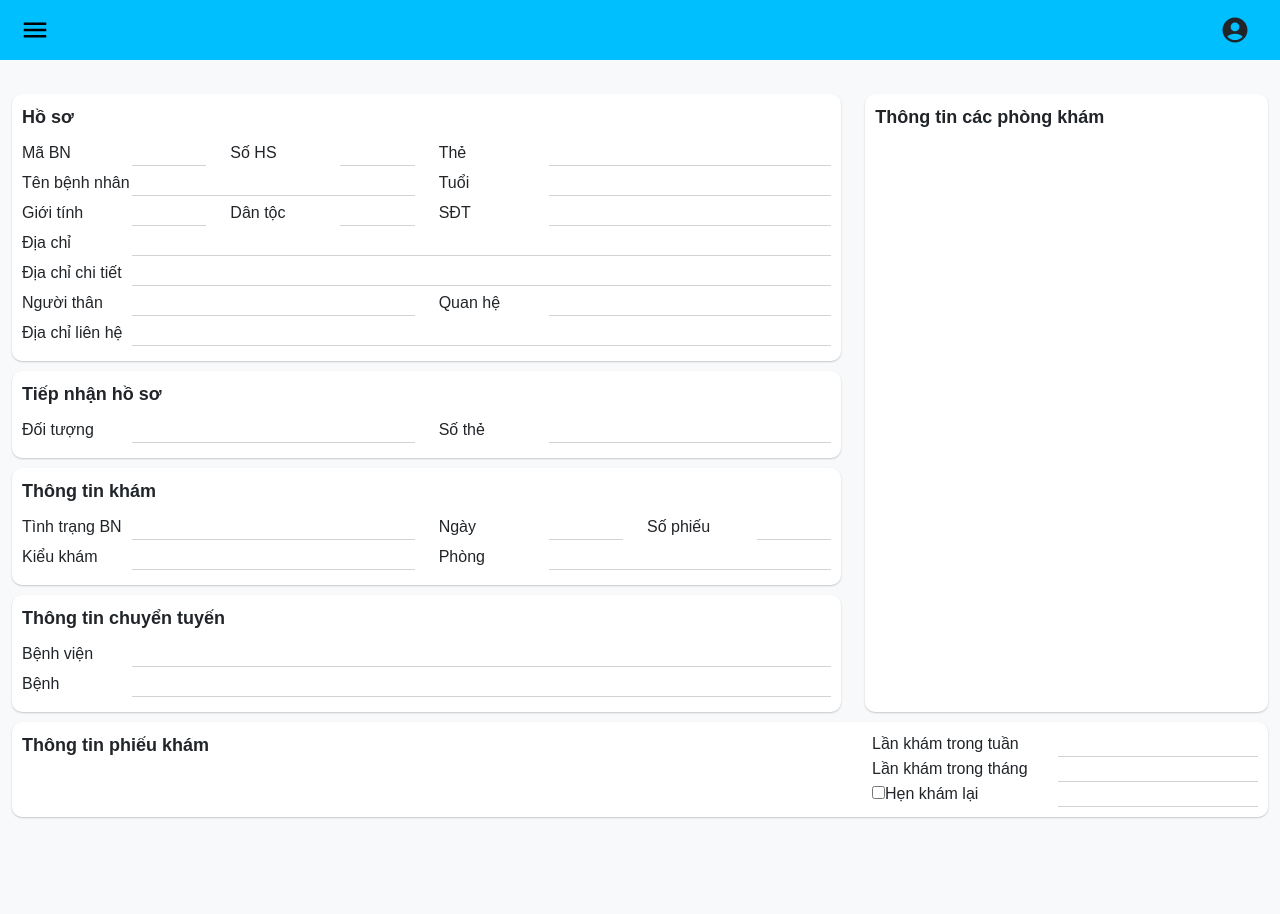
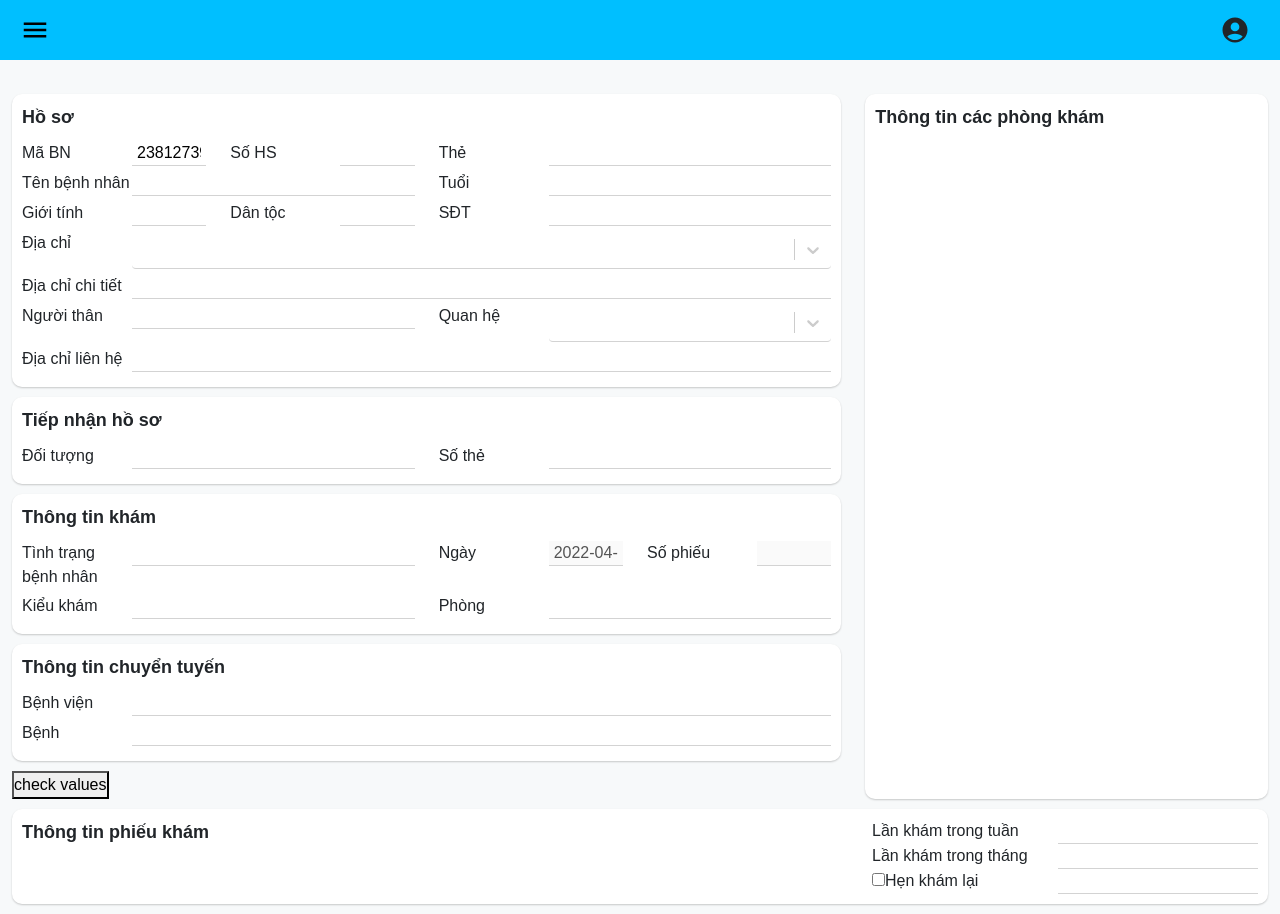
Before and after one commit to quochuy3401/rikkeisoft_his, a React (Create React App) app: page / in a window 1280 px wide. Before the commit the page ends 827 px from the top, so only its background shows below. Built offline with nearby package versions, Linux system fonts and the light colour scheme.

Commit message:
custom-field

```diff
--- a/package.json
+++ b/package.json
@@ -21,6 +21,7 @@
     "react-dom": "^18.1.0",
     "react-router-dom": "^6.3.0",
     "react-scripts": "5.0.1",
+    "react-select": "^5.3.2",
     "web-vitals": "^2.1.4",
     "yup": "^0.32.11"
   },
--- a/src/components/InputGroup/InputGroup.js
+++ /dev/null
@@ -1,18 +0,0 @@
-import { Col, Row } from "react-bootstrap";
-import "./InputGroup.css";
-
-export const InputGroup = (props) => {
-  const { label, id, name, disabled } = props;
-  return (
-    <>
-      <div className="input-wrapper d-flex">
-        <div>
-          <label>{label}</label>
-        </div>
-        <div>
-          <input type="text" id={id} name={name} disabled={disabled || false} />
-        </div>
-      </div>
-    </>
-  );
-};
--- a/src/components/Patient/PatientForm.js
+++ b/src/components/Patient/PatientForm.js
@@ -1,59 +1,137 @@
+import { Formik, Form, Field, FastField } from "formik";
 import { Col, Container, Row } from "react-bootstrap";
-import { InputGroup } from "../InputGroup/InputGroup";
+import { TextField } from "../../custom_field/TextField/TextField";
 import "./PatientForm.css";
-import {initialValues} from "../../formControl/patientForm.ts";
+import { initialValues, patientSchema } from "../../formControl/patientForm.ts";
+import { SelectField } from "../../custom_field/SelectField/SelectField";
 
 export const PatientForm = () => {
-  console.log(initialValues);
+    const fakeOptions = [
+    { value: 1, label: "Hanoi" },
+    { value: 2, label: "TPHCM" },
+    { value: 3, label: "HaiPhong" },
+  ];
+  const relationship =[
+    {value: "Bố", label: "Bố"},
+    {value: "Mẹ", label: "Mẹ"},
+    {value: "Anh trai", label: "Anh trai"},
+  ]
   return (
     <Container fluid>
       <Row style={{ marginTop: "70px" }}>
         {/* left-side */}
         <Col xl={8}>
           <div className="left-side">
+            <Formik
+              initialValues={initialValues}
+              validationSchema={patientSchema}
+              onSubmit={(values) => {
+                console.log(values);
+              }}
+            >
+              {(formikProps) => {
+                const values = {formikProps}
+                console.log(values);
+                return (
+                  <Form>
                     {/* hồ  sơ*/}
-            <form>
                     <div className="block shadow-fb">
                       <div className="category-title">Hồ sơ</div>
                       <Row>
                         <Col xl={3}>
-                    <InputGroup id="" name="" label="Mã BN" />
+                          <Field
+                            name="patientId"
+                            label="Mã BN"
+                            component={TextField}
+                            // error={errors.patientID}
+                            // touched={touched.patientId}
+                          />
                         </Col>
                         <Col xl={3}>
-                    <InputGroup id="" name="" label="Số HS" />
+                          <Field
+                            name="recordId"
+                            label="Số HS"
+                            component={TextField}
+                          />
                         </Col>
                         <Col xl={6}>
-                    <InputGroup id="" name="" label="Thẻ" />
+                          <Field
+                            name="insuranceCode"
+                            label="Thẻ"
+                            component={TextField}
+                          />
                         </Col>
                         <Col xl={6}>
-                    <InputGroup id="" name="" label="Tên bệnh nhân" />
+                          <Field
+                            name="name"
+                            label="Tên bệnh nhân"
+                            component={TextField}
+                          />
                         </Col>
                         <Col xl={6}>
-                    <InputGroup id="" name="" label="Tuổi" />
+                          <Field
+                            name="age"
+                            label="Tuổi"
+                            component={TextField}
+                          />
                         </Col>
                         <Col xl={3}>
-                    <InputGroup id="" name="" label="Giới tính" />
+                          <Field
+                            name="gender"
+                            label="Giới tính"
+                            component={TextField}
+                          />
                         </Col>
                         <Col xl={3}>
-                    <InputGroup id="" name="" label="Dân tộc" />
+                          <Field
+                            name="ethnic"
+                            label="Dân tộc"
+                            component={TextField}
+                          />
                         </Col>
                         <Col xl={6}>
-                    <InputGroup id="" name="" label="SĐT" />
+                          <FastField
+                            name="phoneNumber"
+                            label="SĐT"
+                            component={TextField}
+                          />
                         </Col>
                         <Col xl={12}>
-                    <InputGroup id="" name="" label="Địa chỉ" />
+                          <Field
+                            name="addressId"
+                            label="Địa chỉ"
+                            component={SelectField}
+                            options={fakeOptions}
+                          />
                         </Col>
                         <Col xl={12}>
-                    <InputGroup id="" name="" label="Địa chỉ chi tiết" />
+                          <Field
+                            name="detailAddress"
+                            label="Địa chỉ chi tiết"
+                            component={TextField}
+                          />
                         </Col>
                         <Col xl={6}>
-                    <InputGroup id="" name="" label="Người thân" />
+                          <FastField
+                            name="relative"
+                            label="Người thân"
+                            component={TextField}
+                          />
                         </Col>
                         <Col xl={6}>
-                    <InputGroup id="" name="" label="Quan hệ" />
+                          <FastField
+                            name="relationship"
+                            label="Quan hệ"
+                            component={SelectField}
+                            options={relationship}
+                          />
                         </Col>
                         <Col xl={12}>
-                    <InputGroup id="" name="" label="Địa chỉ liên hệ" />
+                          <FastField
+                            name="addrRelative"
+                            label="Địa chỉ liên hệ"
+                            component={TextField}
+                          />
                         </Col>
                       </Row>
                     </div>
@@ -62,10 +140,18 @@ export const PatientForm = () => {
                       <div className="category-title">Tiếp nhận hồ sơ</div>
                       <Row>
                         <Col xl={6}>
-                    <InputGroup id="" name="" label="Đối tượng" />
+                          <Field
+                            name="doiTuong"
+                            label="Đối tượng"
+                            component={TextField}
+                          />
                         </Col>
                         <Col xl={6}>
-                    <InputGroup id="" name="" label="Số thẻ" />
+                          <Field
+                            name="insuranceCode"
+                            label="Số thẻ"
+                            component={TextField}
+                          />
                         </Col>
                       </Row>
                     </div>
@@ -74,35 +160,73 @@ export const PatientForm = () => {
                       <div className="category-title">Thông tin khám</div>
                       <Row>
                         <Col xl={6}>
-                    <InputGroup id="" name="" label="Tình trạng BN" />
+                          <Field
+                            name="patientStatus"
+                            label="Tình trạng bệnh nhân"
+                            component={TextField}
+                          />
                         </Col>
                         <Col xl={3}>
-                    <InputGroup id="" name="" label="Ngày" />
+                          <FastField
+                            name="date"
+                            label="Ngày"
+                            component={TextField}
+                            disabled="true"
+                          />
                         </Col>
                         <Col xl={3}>
-                    <InputGroup id="" name="" label="Số phiếu" />
+                          <Field
+                            name="numberOrder"
+                            label="Số phiếu"
+                            component={TextField}
+                            disabled="true"
+                          />
                         </Col>
                         <Col xl={6}>
-                    <InputGroup id="" name="" label="Kiểu khám" />
+                          <Field
+                            name="diagnosisType"
+                            label="Kiểu khám"
+                            component={TextField}
+                          />
                         </Col>
                         <Col xl={6}>
-                    <InputGroup id="" name="" label="Phòng" />
+                          <Field
+                            name="clinicId"
+                            label="Phòng"
+                            component={TextField}
+                          />
                         </Col>
                       </Row>
                     </div>
                     {/* thông tin chuyển tuyến */}
                     <div className="block shadow-fb">
-                <div className="category-title">Thông tin chuyển tuyến</div>
+                      <div className="category-title">
+                        Thông tin chuyển tuyến
+                      </div>
                       <Row>
                         <Col xl={12}>
-                    <InputGroup id="" name="" label="Bệnh viện" />
+                          <FastField
+                            name="preHospital"
+                            label="Bệnh viện"
+                            component={TextField}
+                          />
                         </Col>
                         <Col xl={12}>
-                    <InputGroup id="" name="" label="Bệnh" />
+                          <FastField
+                            name="disease"
+                            label="Bệnh"
+                            component={TextField}
+                          />
                         </Col>
                       </Row>
                     </div>
-            </form>
+                    <button type="button" >
+                      check values
+                    </button>
+                  </Form>
+                );
+              }}
+            </Formik>
           </div>
         </Col>
 
--- /dev/null
+++ b/src/custom_field/SelectField/SelectField.css
@@ -0,0 +1,29 @@
+.select-wrapper {
+    margin-bottom: 5px;
+}
+
+.select-wrapper select {
+    outline: none;
+    border: none;
+    border-bottom: 1px solid #d3d3d3;
+    width: 100%;
+    padding: 0px 5px;
+}
+
+.select-wrapper label {
+    width: 110px;
+}
+
+.error {
+    border-bottom: 1px solid #D8000C;
+}
+
+.select-wrapper .select-input>div{
+    border-style: none;
+    border-bottom: 1px solid #d3d3d3;
+    border-radius: none;
+
+}
+.select-wrapper .select-input{
+    width: 100%;
+}
--- /dev/null
+++ b/src/custom_field/SelectField/SelectField.js
@@ -0,0 +1,47 @@
+import Select from "react-select";
+import "./SelectField.css";
+
+export const SelectField = (props) => {
+  const { field, label, disabled, options } = props;
+  const { name, value, onChange, onBlur } = field;
+//   const fakeOptions = [
+//     { value: 1, label: "Hanoi" },
+//     { value: 2, label: "TPHCM" },
+//     { value: 3, label: "HaiPhong" },
+//   ];
+
+  const selectedOption = options.find((option) => option.value === value);
+
+  const handelOptionChange = (selectedOption) => {
+    const selectedValue = selectedOption
+      ? selectedOption.value
+      : selectedOption;
+    const changeEvent = {
+      target: {
+        name: name,
+        value: selectedValue,
+      },
+    };
+    onChange(changeEvent);
+  };
+
+  return (
+    <div className="select-wrapper d-flex">
+      <div>
+        <label>{label}</label>
+      </div>
+      <Select
+        className="select-input"
+        id={name}
+        name={name}
+        value={selectedOption}
+        onChange={handelOptionChange}
+        onBlur={onBlur}
+        options={options}
+        disabled={disabled || false}
+        placeholder=""
+        // className={error && touched && "error" }
+      />
+    </div>
+  );
+};
--- a/src/components/InputGroup/InputGroup.css
+++ b/src/custom_field/TextField/TextField.css
@@ -1,17 +1,25 @@
-.input-wrapper{
+.input-wrapper {
     margin-bottom: 5px;
 }
-.input-wrapper div:last-child{
+
+.input-wrapper div:last-child {
     width: 100%;
     font-size: 16px;
 }
+
 .input-wrapper input {
     outline: none;
     border: none;
     border-bottom: 1px solid #d3d3d3;
     width: 100%;
     padding: 0px 5px;
+    line-height: 24px;
 }
-.input-wrapper label{
-    width:110px;
+
+.input-wrapper label {
+    width: 110px;
 }
+
+.error {
+    border-bottom: 1px solid #D8000C;
+}
--- /dev/null
+++ b/src/custom_field/TextField/TextField.js
@@ -0,0 +1,25 @@
+import "./TextField.css";
+
+export const TextField = (props) => {
+  const { field, label, disabled } = props;
+  const { name, value, onChange, onBlur } = field;
+  return (
+    <div className="input-wrapper d-flex">
+      <div>
+        <label>{label}</label>
+      </div>
+      <div>
+        <input
+          type="text"
+          id={name}
+          name={name}
+          value={value}
+          onChange={onChange}
+          onBlur={onBlur}
+          disabled={disabled === "true" ? true : false}
+          // className={error && touched && "error" }
+        />
+      </div>
+    </div>
+  );
+};
--- a/src/formControl/patientForm.ts
+++ b/src/formControl/patientForm.ts
@@ -1,12 +1,12 @@
 import * as Yup from "yup";
 
 const patient = {
-  patientId: "",
+  patientId: "23812739812",
   name: "",
   dob: "",
   gender: "",
   ethnic: "",
-  addressId: "",
+  addressId: null,
   detailAddress: "",
   phoneNumber: "",
   relative: "",
@@ -18,6 +18,7 @@ const patient = {
 // chưa có trường đối tượng
 const record = {
   recordId: "",
+  doiTuong:"",
   insuranceCode: "",
   patientStatus: "",
   date: new Date().toISOString().split("T")[0], // examination day
@@ -35,15 +36,14 @@ export const initialValues = {
   ...record,
 };
 
-const validationPatientSchema = Yup.object({
+export const patientSchema = Yup.object({
   name: Yup.string().required("Required"),
   dob: Yup.string().required("Required"),
   ethnic: Yup.string().required("Required"),
   addressId: Yup.string().required("Required"),
-
 });
 
-const validationRecordSchema = Yup.object({
+export const recordSchema = Yup.object({
   // chua validate doi tuong
   patientStatus: Yup.string().required("Required"),
   diagnosisType: Yup.string().required("Required"),
```
Also changed, not shown: 1 other file (tests, documents, lock files or other folders). Lines whose indentation alone changed are shown as unchanged.
